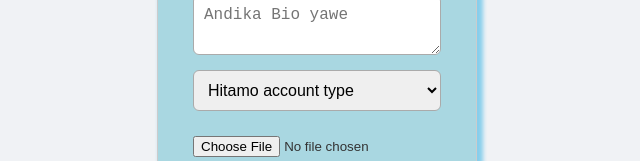
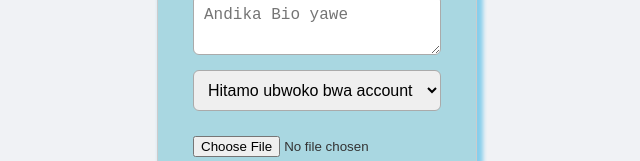
Before and after one commit to Newbhjj2222/netchat, a React (Create React App) app: page / in a window 1280 px wide. Both pictures are taken after a click on the button "Iyandikishe". Shown: the part 349-510 px from the top of the page, without its empty margins (323-963 px from the left). Built offline with nearby package versions, Linux system fonts and the light colour scheme; no server answers; the database is empty.

Commit message:
Update RegisterPage.js

```diff
--- a/src/components/RegisterPage.js
+++ b/src/components/RegisterPage.js
@@ -123,9 +123,9 @@ function RegisterPage({ onRegister, goToLogin }) {
           required
           style={styles.input}
         >
-          <option value="">Hitamo account type</option>
+          <option value="">Hitamo ubwoko bwa account yawe.</option>
           <option value="author">Author</option>
-          <option value="writer">Writer</option>
+          <option value="writer">Umusomyi</option>
         </select>
         <input
           type="file"
```
